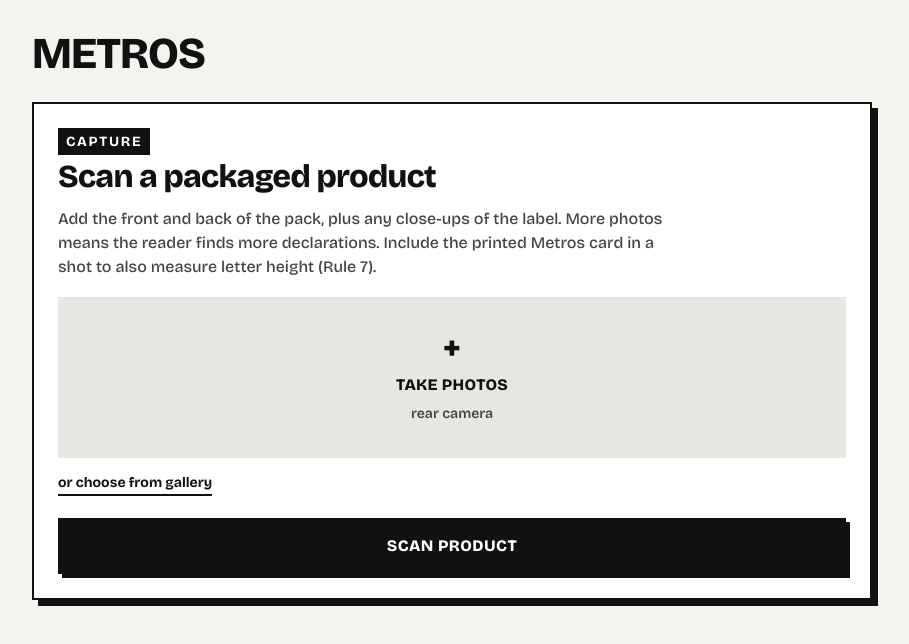
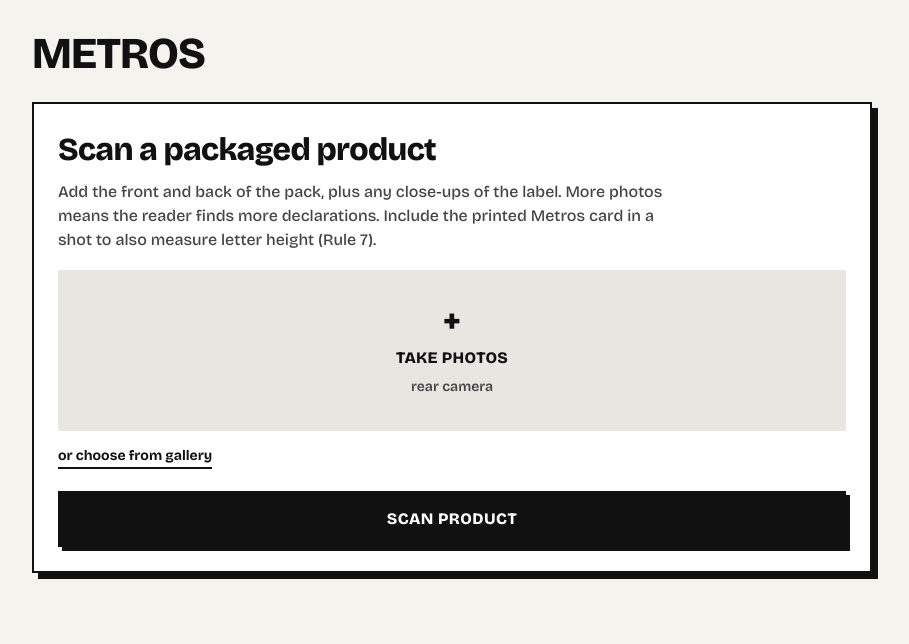
Before and after one commit to mugiwaraluffy56/sih-26, a React (Vite) app in the folder frontend/: page / in a window 1280 px wide. Shown: the top 644 px of the page, without its empty margins (188-1097 px from the left). Built offline with nearby package versions, Linux system fonts and the light colour scheme.

Commit message:
verify only flagged items, remove capture badge
Signed-off-by: mugiwaraluffy56 <myakampuneeth@gmail.com>

```diff
--- a/frontend/src/App.jsx
+++ b/frontend/src/App.jsx
@@ -41,7 +41,6 @@
   return (
     <form className="panel" onSubmit={submit}>
       <div className="panel-head">
-        <span className="eyebrow">Capture</span>
         <h2>Scan a packaged product</h2>
         <p className="lede">
           Add the front and back of the pack, plus any close-ups of the label. More
--- a/frontend/src/ReportView.jsx
+++ b/frontend/src/ReportView.jsx
@@ -32,10 +32,10 @@
   );
 }
 
-// Items needing officer attention: flagged declarations + missing ones.
+// Items needing officer attention: only the flagged (potential non-compliance) ones.
 function itemsNeedingReview(report) {
   return report.declarations
-    .filter((d) => ["potential_non_compliance", "not_detected"].includes(d.status))
+    .filter((d) => d.status === "potential_non_compliance")
     .map((d) => ({ id: d.id, label: d.label, status: d.status }));
 }
 
```
